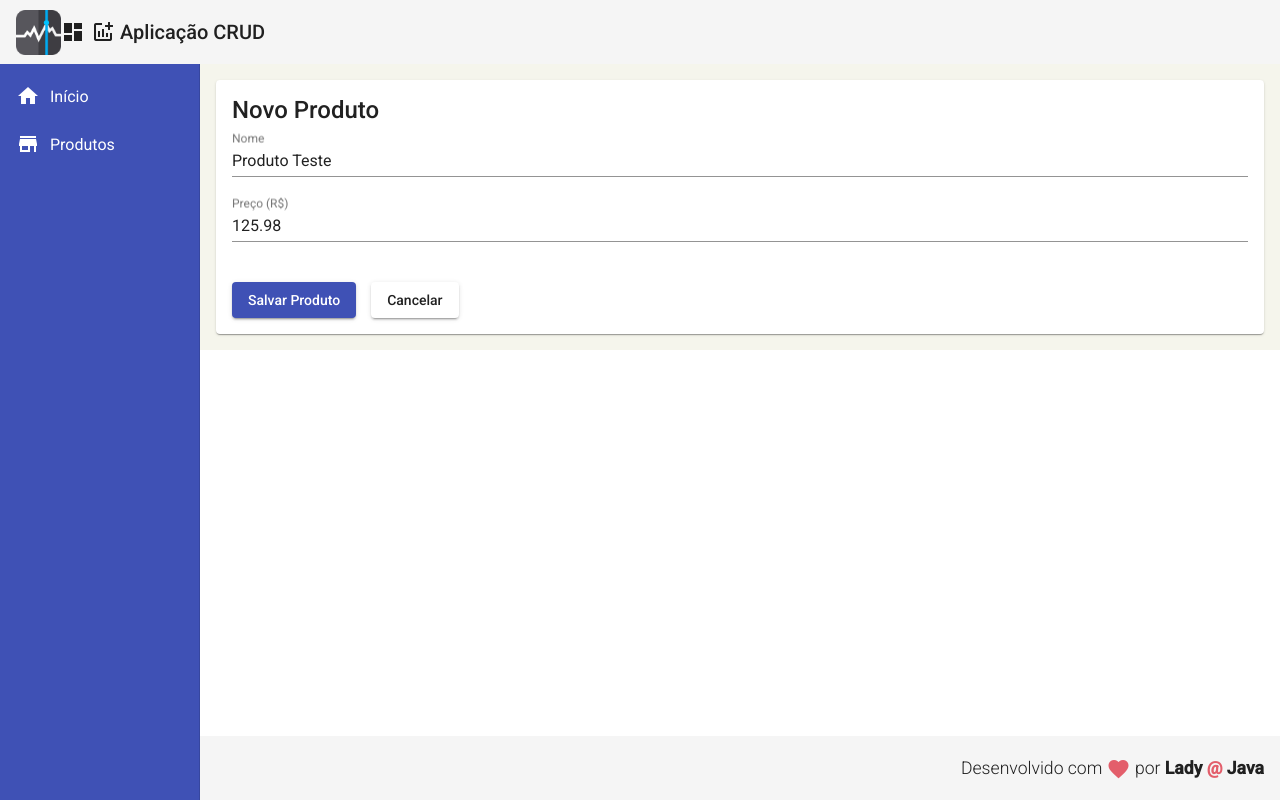
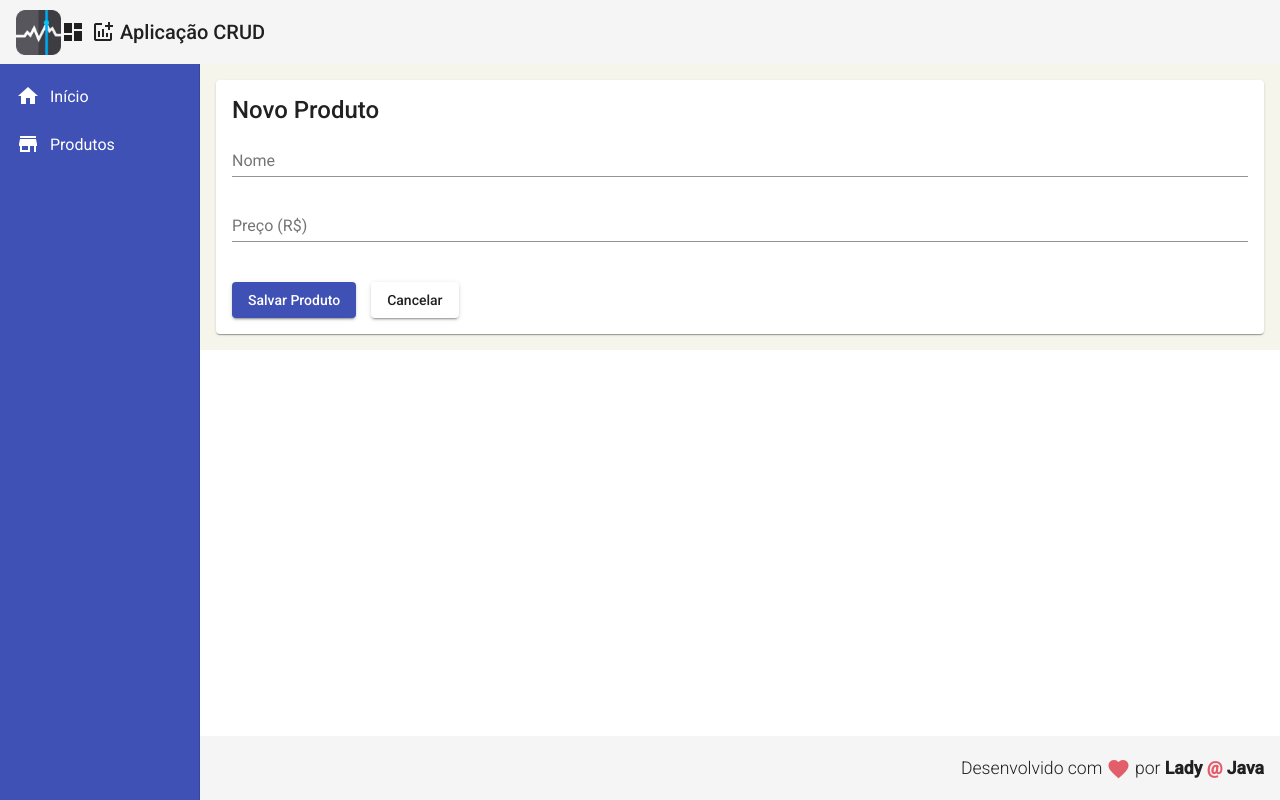
Before and after one commit to a-pinheira/angular-json-java, an Angular app in the folder crud/frontend/: page /products/create in a window 1280 px wide. Built offline with nearby package versions, Linux system fonts and the light colour scheme.

Commit message:
Up - Exibir Produtos com *NgFor

```diff
--- a/crud/frontend/src/app/components/product/product-create/product-create.component.ts
+++ b/crud/frontend/src/app/components/product/product-create/product-create.component.ts
@@ -12,8 +12,8 @@ export class ProductCreateComponent implements OnInit {
  //atributoX = "qualquer"
 
  product: Product = {
-   name: 'Produto Teste',
-   price: 125.98
+   name: '',
+   price: null
  }
   //injetando um service
   constructor(private productService: ProductService,
--- a/crud/frontend/src/app/components/products/product-read/product-read.component.ts
+++ b/crud/frontend/src/app/components/products/product-read/product-read.component.ts
@@ -11,14 +11,13 @@ export class ProductReadComponent implements OnInit {
 
   products!: Product[];
 
-  //products: Product[]
   constructor(private productService: ProductService) { }
 
   ngOnInit(): void {
-    //Injeta para consumir
+    //Injeta para consumir o componente
     this.productService.read().subscribe(products => {
-      this.products = this.products
-      console.log(products);
+      this.products = products
+      console.log(products)
     })
   }
 
```
Also changed, not shown: 1 other file (tests, documents, lock files or other folders).
